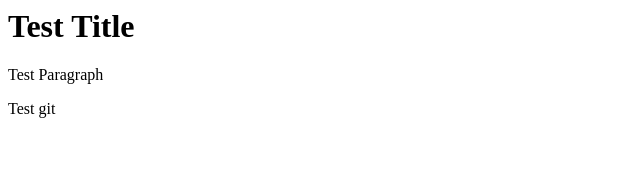
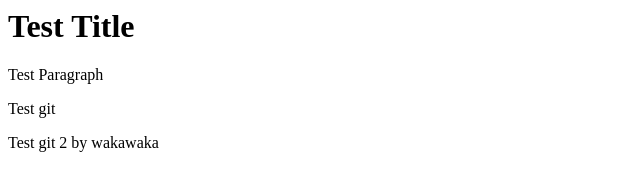
Before and after one commit to wakawaka2537/Website, a plain HTML site: page index.html in a window 1280 px wide. Shown: the whole page, without its empty margins (0-640 px from the left). Drawn offline with Linux system fonts and the light colour scheme.

Commit message:
Add test 2

```diff
--- a/index.html
+++ b/index.html
@@ -6,5 +6,6 @@
 <h1>Test Title</h1>
     <p>Test Paragraph</p>
     <p>Test git</p>
+    <p> Test git 2 by wakawaka</p>
 </body>
 </html>
```
